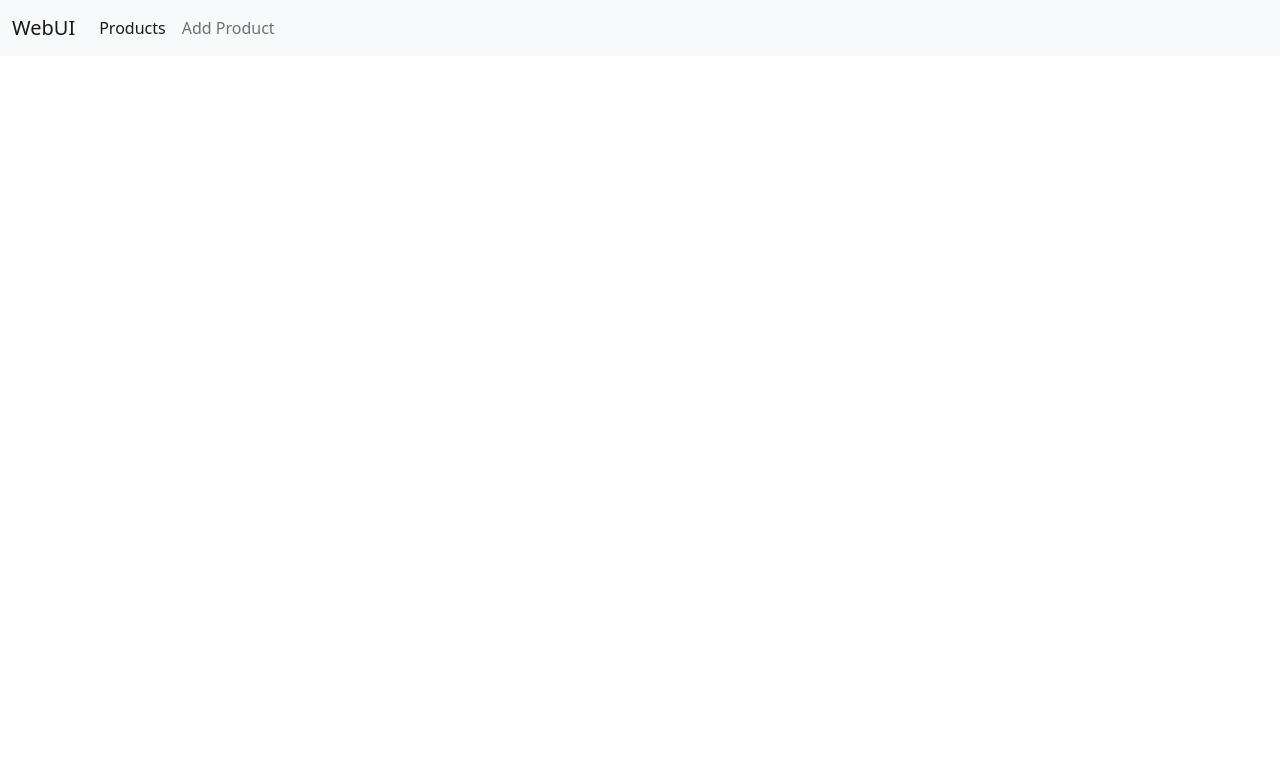
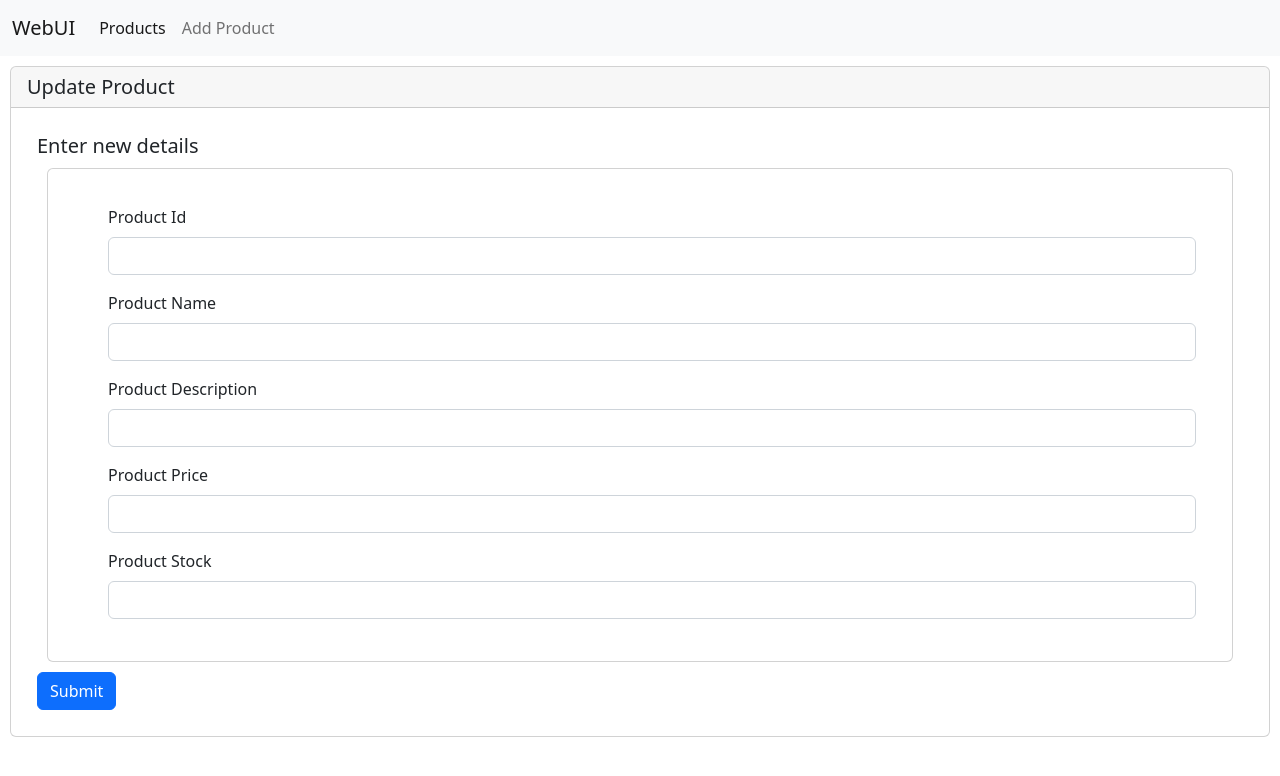
Before and after one commit to RishabhGupta15/FullStack-e-commerce-App, an Angular app in the folder web-ui/: page /update in a window 1280 px wide. Before the commit this address led to /. Shown: the top 776 px of the page. Built offline with nearby package versions, Linux system fonts and the light colour scheme.

Commit message:
completed crud in ui

```diff
--- a/web-ui/src/app/components/product-form/product-form.component.html
+++ b/web-ui/src/app/components/product-form/product-form.component.html
@@ -22,7 +22,7 @@
           <label for="product_stock" class="form-label">Product Stock</label>
           <input type="number" class="form-control" id="product_stock" #product_stock>
         </div>
-        <button type="submit" class="btn btn-primary" (click)="addProduct(pid,product_name, product_description, product_price, product_stock)">Submit</button>
+        <button type="submit" class="btn btn-success" (click)="addProduct(pid,product_name, product_description, product_price, product_stock)">Submit</button>
     </form>
   </div>
 </div>
--- a/web-ui/src/app/components/product/product-list/product-list.component.html
+++ b/web-ui/src/app/components/product/product-list/product-list.component.html
@@ -1,6 +1,7 @@
 
     <div>
         <app-product *ngFor="let product of productList"
+            [pid]="product.pid"
             [productName]="product.productName"
             [productDescription]="product.productDescription"
             [price]="product.productPrice"
--- /dev/null
+++ b/web-ui/src/app/components/product/product-update/product-update.component.css
@@ -0,0 +1,3 @@
+div{
+    margin: 10px;
+}
--- /dev/null
+++ b/web-ui/src/app/components/product/product-update/product-update.component.html
@@ -0,0 +1,34 @@
+<div class="card">
+    <h5 class="card-header">Update Product</h5>
+    <div class="card-body">
+      <h5 class="card-title">Enter new details</h5>
+      <div class="card">
+        <div class="card-body">
+          <form>
+            <div class="mb-3 form-check">
+              <label for="product_id" class="form-label">Product Id</label>
+              <input type="text" class="form-control" id="product_id" #pid>
+            </div>
+              <div class="mb-3 form-check">
+                <label for="product_name" class="form-label">Product Name</label>
+                <input type="text" class="form-control" id="product_name" #product_name>
+              </div>
+              <div class="mb-3 form-check">
+                <label for="product_description" class="form-label">Product Description</label>
+                <input type="text" class="form-control" id="product_description" #product_description>
+              </div>
+              <div class="mb-3 form-check">
+                <label for="product_price" class="form-label">Product Price</label>
+                <input type="number" class="form-control" id="product_price" #product_price>
+              </div>
+              <div class="mb-3 form-check">
+                <label for="product_stock" class="form-label">Product Stock</label>
+                <input type="number" class="form-control" id="product_stock" #product_stock>
+              </div>
+
+          </form>
+        </div>
+      </div>
+      <button type="submit" class="btn btn-primary" (click)="updateProduct(pid,product_name, product_description, product_price, product_stock)">Submit</button>
+    </div>
+</div>
--- /dev/null
+++ b/web-ui/src/app/components/product/product-update/product-update.component.ts
@@ -0,0 +1,36 @@
+import { Component, OnInit } from '@angular/core';
+import { ProductResponseModel } from 'src/app/common/product-response.model';
+import { ProductService } from 'src/app/services/product.service';
+import { ProductPostModel } from 'src/app/common/product-post.model';
+import { Router } from '@angular/router'
+
+@Component({
+  selector: 'app-product-update',
+  templateUrl: './product-update.component.html',
+  styleUrls: ['./product-update.component.css']
+})
+export class ProductUpdateComponent implements OnInit {
+
+  constructor(private productService: ProductService, private router: Router) {
+  }
+
+  ngOnInit(): void {
+  }
+
+  updateProduct(pid: HTMLInputElement,product_name: HTMLInputElement, product_description: HTMLInputElement, product_price: HTMLInputElement, product_stock: HTMLInputElement): boolean{
+    let productResponse: ProductPostModel = new ProductPostModel(pid.value, product_name.value, product_description.value, parseFloat(product_price.value), parseFloat(product_stock.value));
+    this.productService.updateProduct(productResponse).subscribe(
+      data => {
+        console.log("------");
+        console.log(data);
+      }
+    );
+    this.loadProductList();
+    return true;
+  }
+
+  loadProductList(){
+    this.router.navigate(["/products"]);
+  }
+
+}
--- a/web-ui/src/app/components/product/product.component.html
+++ b/web-ui/src/app/components/product/product.component.html
@@ -5,12 +5,12 @@
       <p class="card-text">{{ productDescription }}</p>
     </div>
     <ul class="list-group list-group-flush">
-      <!-- <li class="list-group-item">{{ pid }}</li> -->
+      <li class="list-group-item blockquote-footer">#{{ pid }}</li>
       <li class="list-group-item">Price: Rs.{{ price }}</li>
       <li class="list-group-item">Stock: {{ stock }}</li>
     </ul>
-    <div class="card-body">
-      <a href="#" class="card-link">Update</a>
-      <a href="#" class="card-link">Delete</a>
+    <div class="card-body d-flex justify-content-around">
+      <a routerLink="/update" class="btn btn-primary">Update</a>
+      <button type="button" class="btn btn-danger" (click)="deleteProduct()">Delete</button>
     </div>
 </div>
--- a/web-ui/src/app/components/product/product.component.ts
+++ b/web-ui/src/app/components/product/product.component.ts
@@ -1,4 +1,6 @@
 import { Component, OnInit, Input } from '@angular/core';
+import { ProductService } from 'src/app/services/product.service';
+import { Router } from '@angular/router'
 
 @Component({
   selector: 'app-product',
@@ -9,13 +11,24 @@ export class ProductComponent implements OnInit {
 
   @Input() productName: string="";
   @Input() productDescription: string="";
-  // @Input() pid: string="";
+  @Input() pid: string="";
   @Input() price: number=0;
   @Input() stock: number=0;
 
-  constructor() { }
+  constructor(private productService: ProductService, private router: Router) { }
 
   ngOnInit(): void {
   }
 
+  deleteProduct(){
+    this.productService.deleteProduct(this.pid).subscribe(
+      data => {console.log(data)}
+    );
+    this.loadProductList();
+  };
+
+  loadProductList(){
+    location.reload();
+  }
+
 }
--- a/web-ui/src/app/services/product.service.ts
+++ b/web-ui/src/app/services/product.service.ts
@@ -21,4 +21,12 @@ export class ProductService {
   saveProduct(newProduct: ProductPostModel) {
     return this.httpClient.post(`${this.baseUrl}/add`, newProduct);
   }
+
+  updateProduct(updatedProduct: ProductPostModel){
+    return this.httpClient.put(`${this.baseUrl}/update`, updatedProduct);
+  }
+
+  deleteProduct(pid: string){
+    return this.httpClient.delete(`${this.baseUrl}/${pid}`);
+  }
 }
```
Also changed, not shown: web-ui/src/app/app.module.ts (+5 -2 lines), web-ui/src/app/components/product/product.component.css (line endings or trailing spaces), 1 other file (tests, documents, lock files or other folders).
